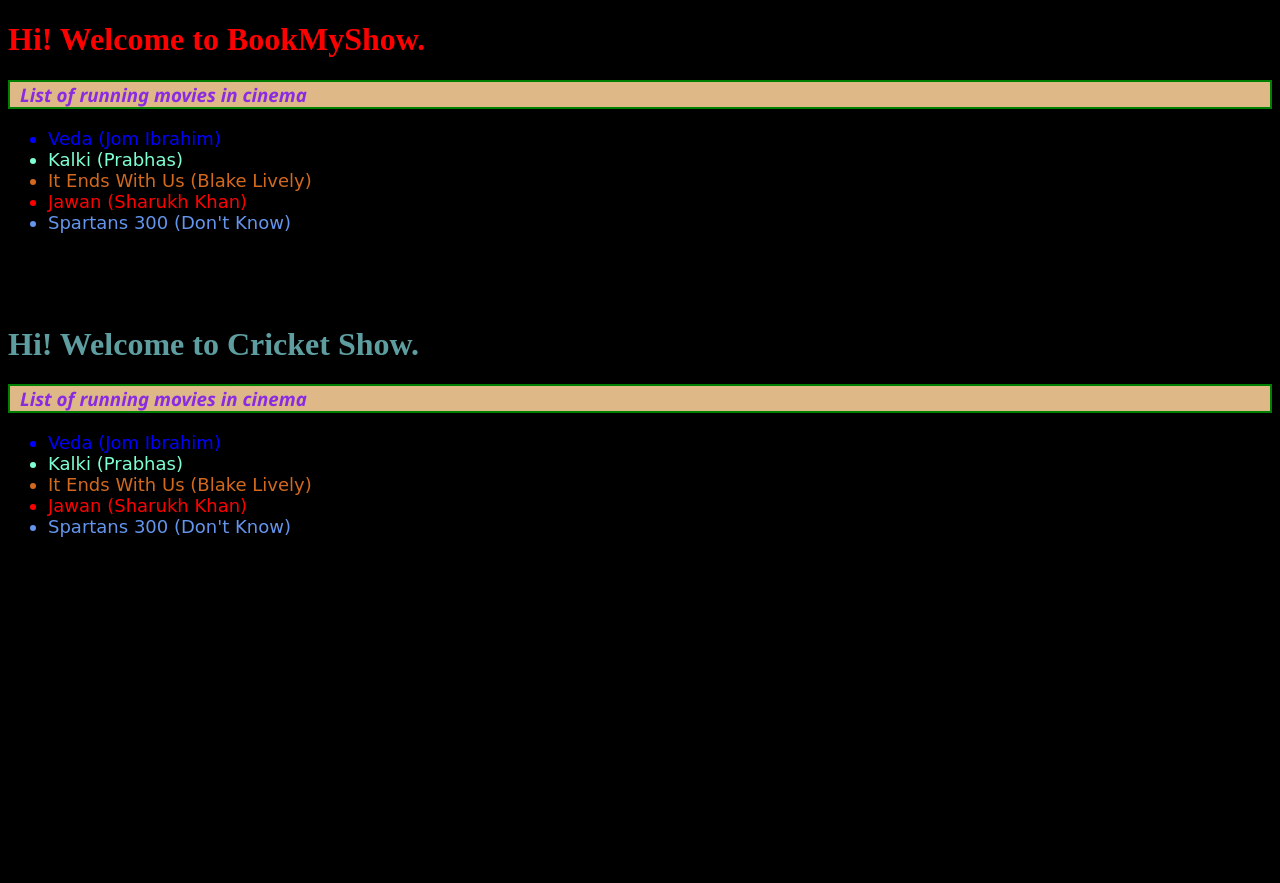
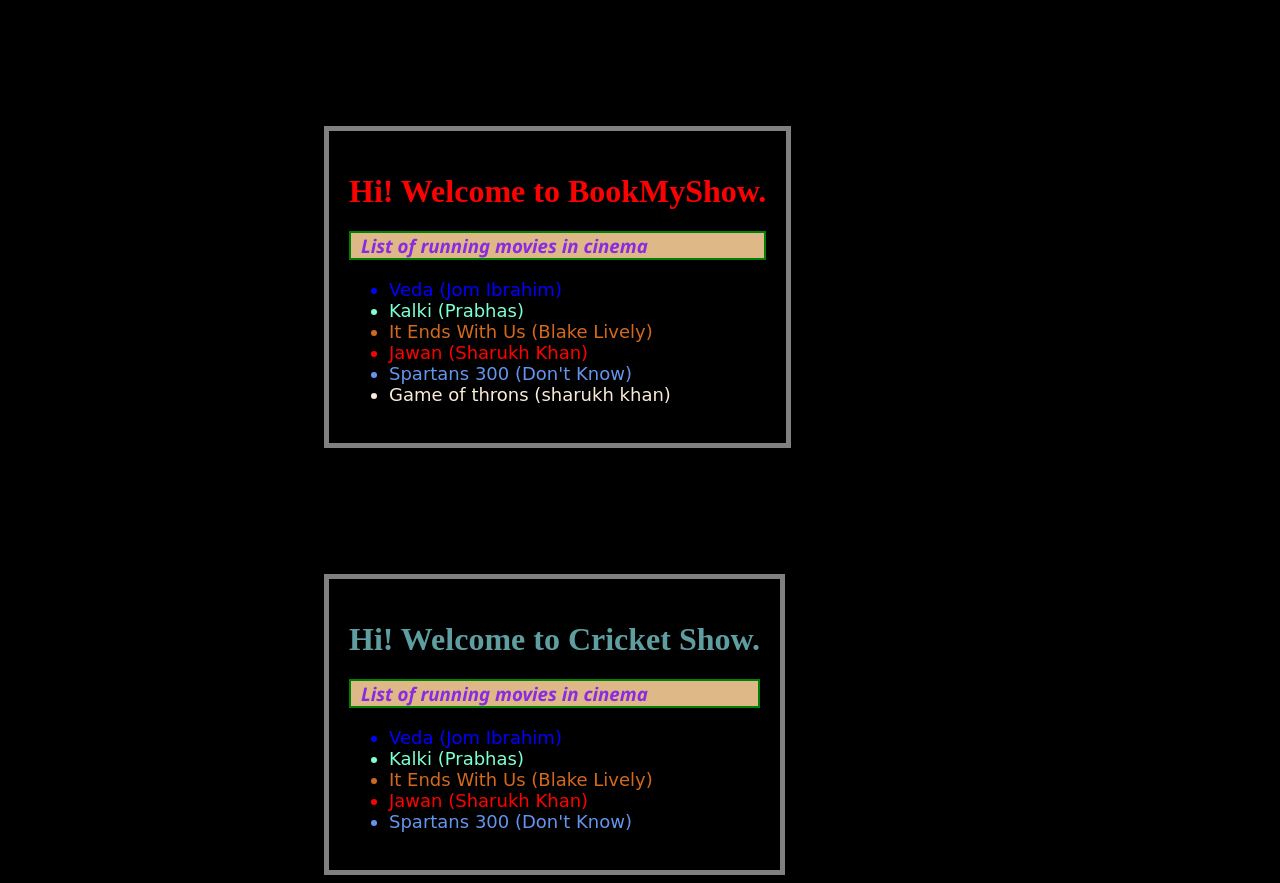
Before and after one commit to akashydv311/JS-Full-Stack-2024, a plain HTML site: page week-0/js/DOM/index.html in a window 1280 px wide. Before the commit the page ends 800 px from the top, so only its background shows below. Drawn offline with Linux system fonts and the light colour scheme.

Commit message:
add dom to repo

```diff
--- a/week-0/js/DOM/cssIndex.js
+++ b/week-0/js/DOM/cssIndex.js
@@ -7,9 +7,28 @@
 
 
 const listiteam = document.querySelector('.list');
-// console.log(fontsize);
+// console.log(listiteam);
 // fontsize.style.fontsize = '5em';
 
-for (let i = 0; i < listiteam.length; i++) {
-    listiteam[i].style.fontSize = '5em';
-}
+// for (let i = 0; i < listiteam; i++) {
+//     listiteam[i].style.fontSize = '20px';
+// }
+
+
+const ul = document.querySelector('ul');
+const li = document.createElement('li');
+ul.append(li);
+li.innerHTML = "Game of throns (sharukh khan)";
+
+// let text = li.innerText;
+// console.log(text);
+
+const li01 = document.querySelectorAll('li');
+// console.log(li01[5].innerText);
+
+
+const firstTitle = document.querySelector('#head1');
+// console.log(firstTitle);
+// console.log(firstTitle.innerHTML);
+// console.log(firstTitle.textContent);
+// console.log(firstTitle.innerText);
--- a/week-0/js/DOM/index.html
+++ b/week-0/js/DOM/index.html
@@ -7,7 +7,7 @@
     <link rel="stylesheet" href="index.css">
 </head>
 <body>
-    <div class="content-1">
+    <div class="content">
         <h1 id="head1" class="heading">Hi! Welcome to BookMyShow.</h1>
         <h3 class="heading-small">List of running movies in cinema</h3>
         <ul class="list">
@@ -18,8 +18,7 @@
             <li class="list-5">Spartans 300 (Don't Know)</li>
         </ul>
     </div>
-    <br><br><br>
-    <div class="content-2">
+    <div class="content">
         <h1 id="head" class="heading">Hi! Welcome to Cricket Show.</h1>
         <h3 class="heading-small">List of running movies in cinema</h3>
         <ul class="list">
```
